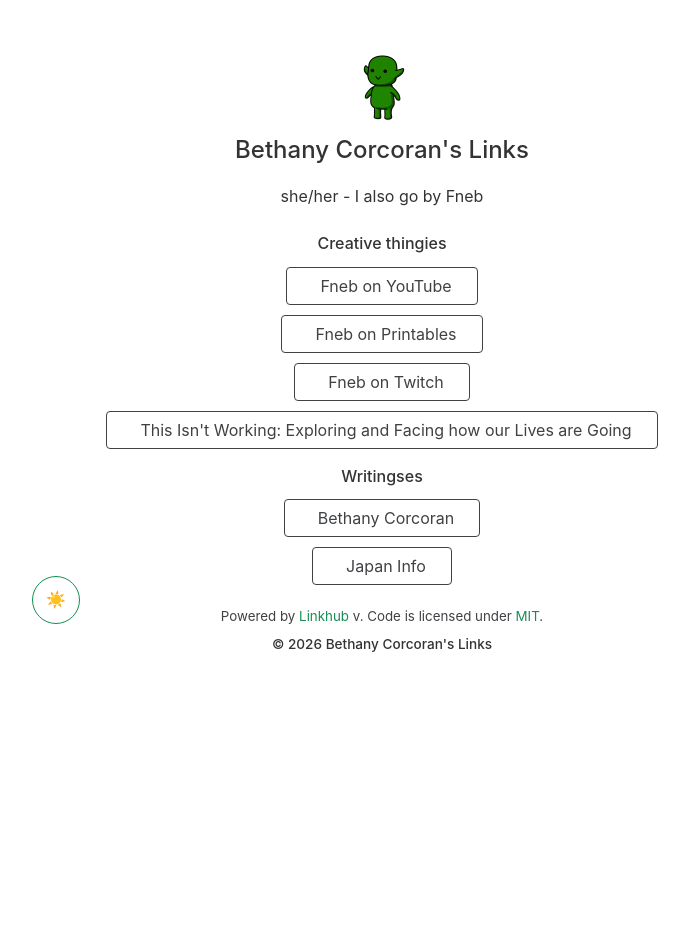
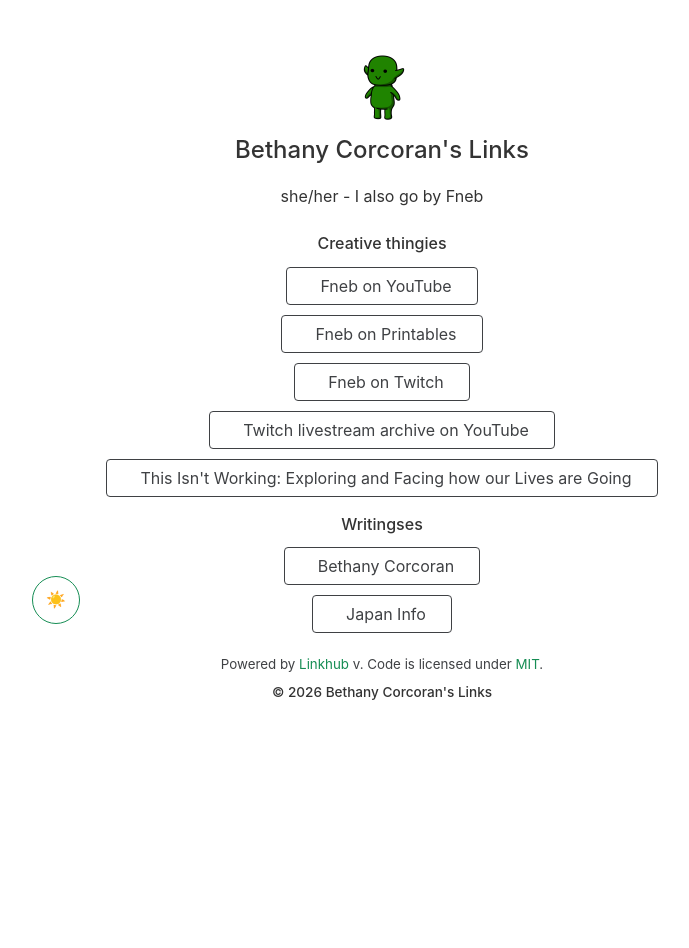
Before and after one commit to fneb/randomstuffwinlinkhub, a Jekyll site: the page built from index.html, in a window 1280 px wide. Shown: the whole page, without its empty margins (258-947 px from the left). Built offline with Jekyll 4.4.1, drawn with Linux system fonts in a browser that asks for light colours; nearby versions of some CDN libraries.

Commit message:
Update links.yml
Signed-off-by: Bethany Corcoran <fneb@users.noreply.github.com>

```diff
--- a/_data/links.yml
+++ b/_data/links.yml
@@ -10,6 +10,9 @@
     - title: Fneb on Twitch
       url: https://www.twitch.tv/fneb
       icon: logos:twitch
+    - title: Twitch livestream archive on YouTube
+      url: https://www.youtube.com/@FnebLiveArchive
+      icon: logos:youtube-icon
     - title: "This Isn't Working: Exploring and Facing how our Lives are Going"
       url: https://podcasters.spotify.com/pod/show/this-isnt-working-podcast
       icon: mdi:podcast
```
